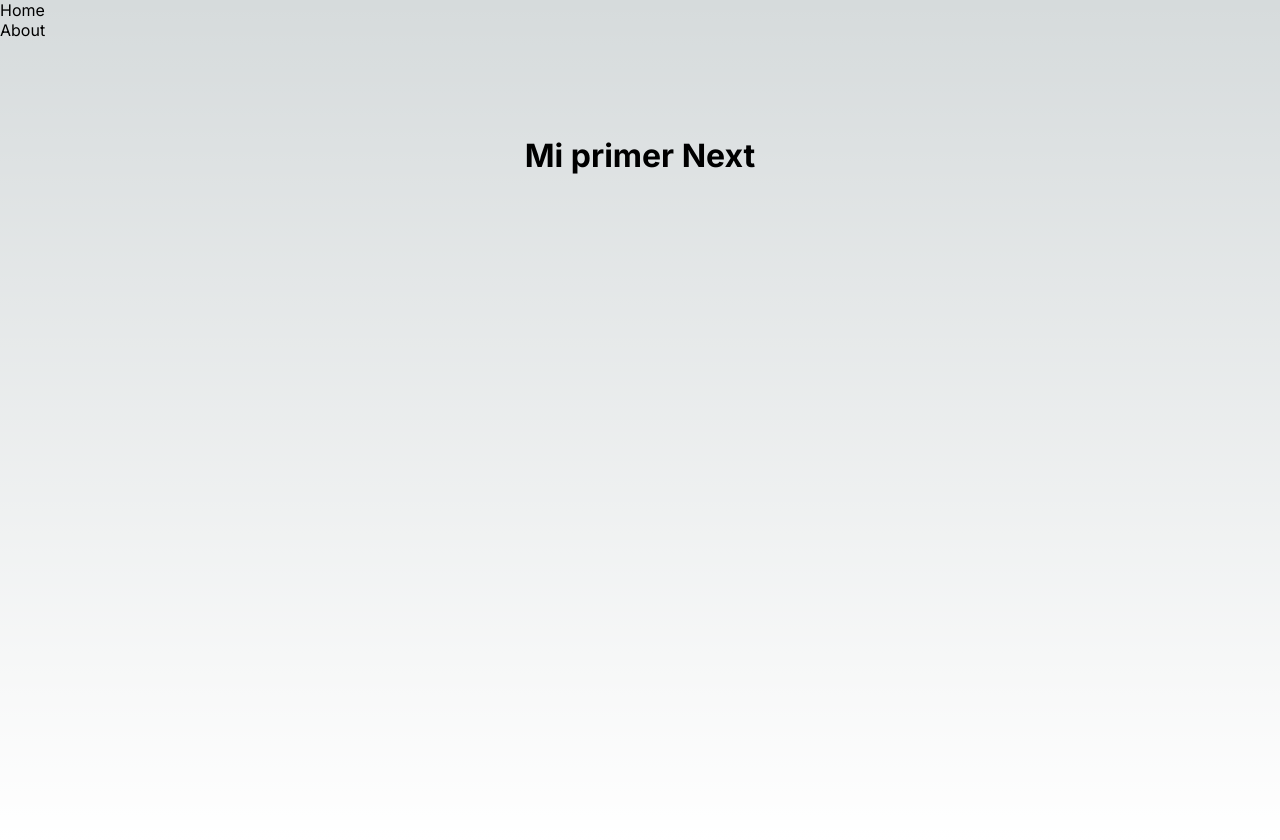
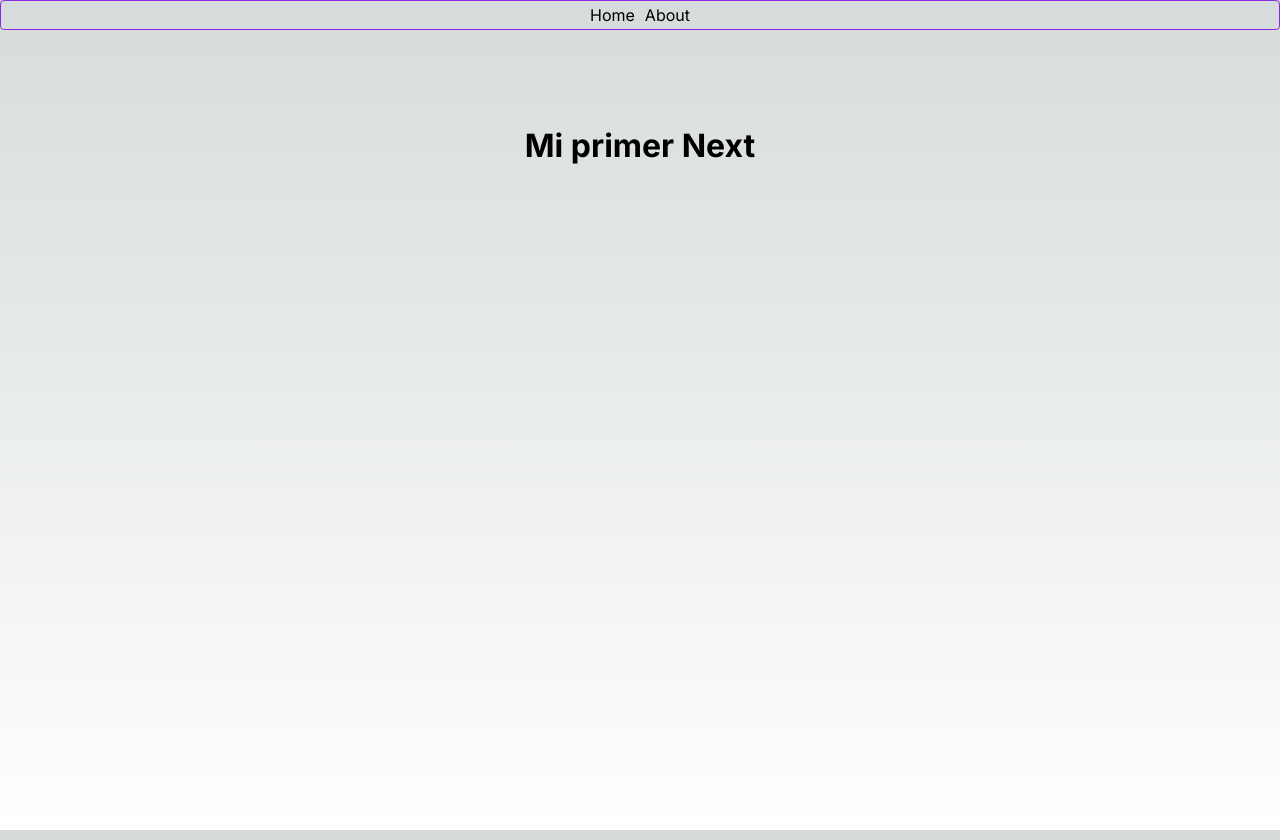
Before and after one commit to Marianne-90/tutorial_next, a Next.js app: page / in a window 1280 px wide. Built offline with nearby package versions, Linux system fonts and the light colour scheme.

Commit message:
volví componente la barra de navegación y le añadí estilos

```diff
--- /dev/null
+++ b/src/app/components/Navigation.jsx
@@ -0,0 +1,26 @@
+import Link from "next/link";
+import styles from "./Navigation.module.css"
+
+
+
+const links = [
+  { label: "Home", route: "/" },
+  { label: "About", route: "/about" },
+];
+
+export const Navigation = () => {
+  return (
+    <header className={styles.header}>
+      <nav>
+        <ul className={styles.navigation}>
+          {links.map(({ label, route }) => (
+            <li key={route}>
+              {" "}
+              <Link href={route}>{label}</Link>
+            </li>
+          ))}
+        </ul>
+      </nav>
+    </header>
+  );
+};
--- /dev/null
+++ b/src/app/components/Navigation.module.css
@@ -0,0 +1,18 @@
+.navigation{
+    display: flex;
+    list-style: none;
+    gap: 10px;
+}
+
+.navigation a:hover{
+    color: rebeccapurple;
+}
+
+
+.header {
+    border: 1px solid blueviolet;
+    border-radius: 4px;
+    padding: 4px;
+    display: flex;
+    justify-content: center;
+}
--- a/src/app/layout.js
+++ b/src/app/layout.js
@@ -1,6 +1,6 @@
-import Link from "next/link";
 import "./globals.css";
 import { Inter } from "next/font/google";
+import { Navigation } from "./components/Navigation";
 
 const inter = Inter({ subsets: ["latin"] });
 
@@ -9,24 +9,13 @@ export const metadata = {
   description: "la prueba de mi next",
 };
 
-const links = [
-  { label: "Home", route: "/" },
-  { label: "About", route: "/about" },
-];
-
 export default function RootLayout({ children }) {
   return (
     <html lang="en">
       <body className={inter.className}>
-        <header>
-          <nav>
-            <ul>
-              {links.map(({label, route}) => <li key={route}> <Link href={route}>{label}</Link></li> )}
-            </ul>
-          </nav>
-        </header>
+        <Navigation/>
         {children}
-      </body>
+        </body>
     </html>
   );
 }
```
